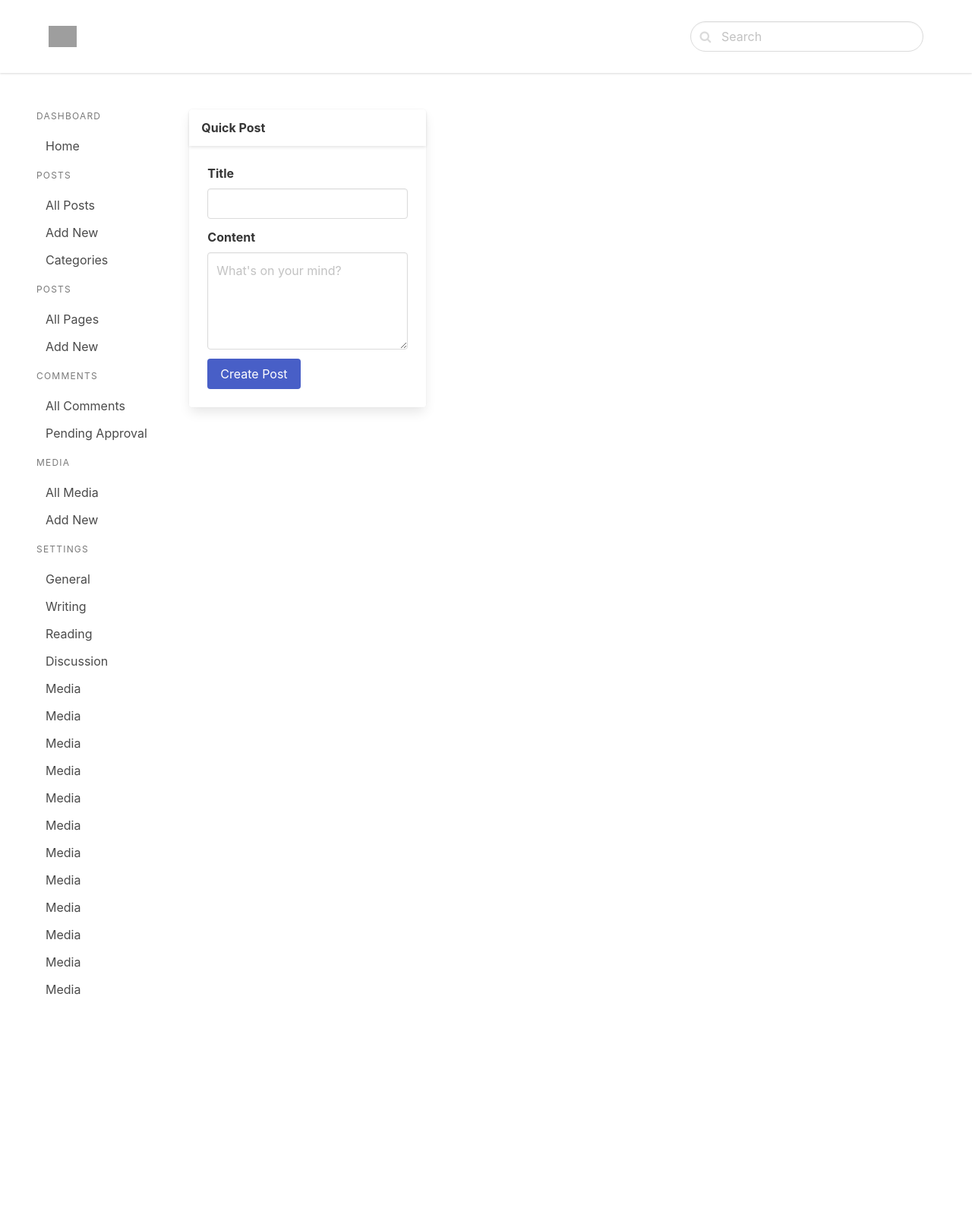
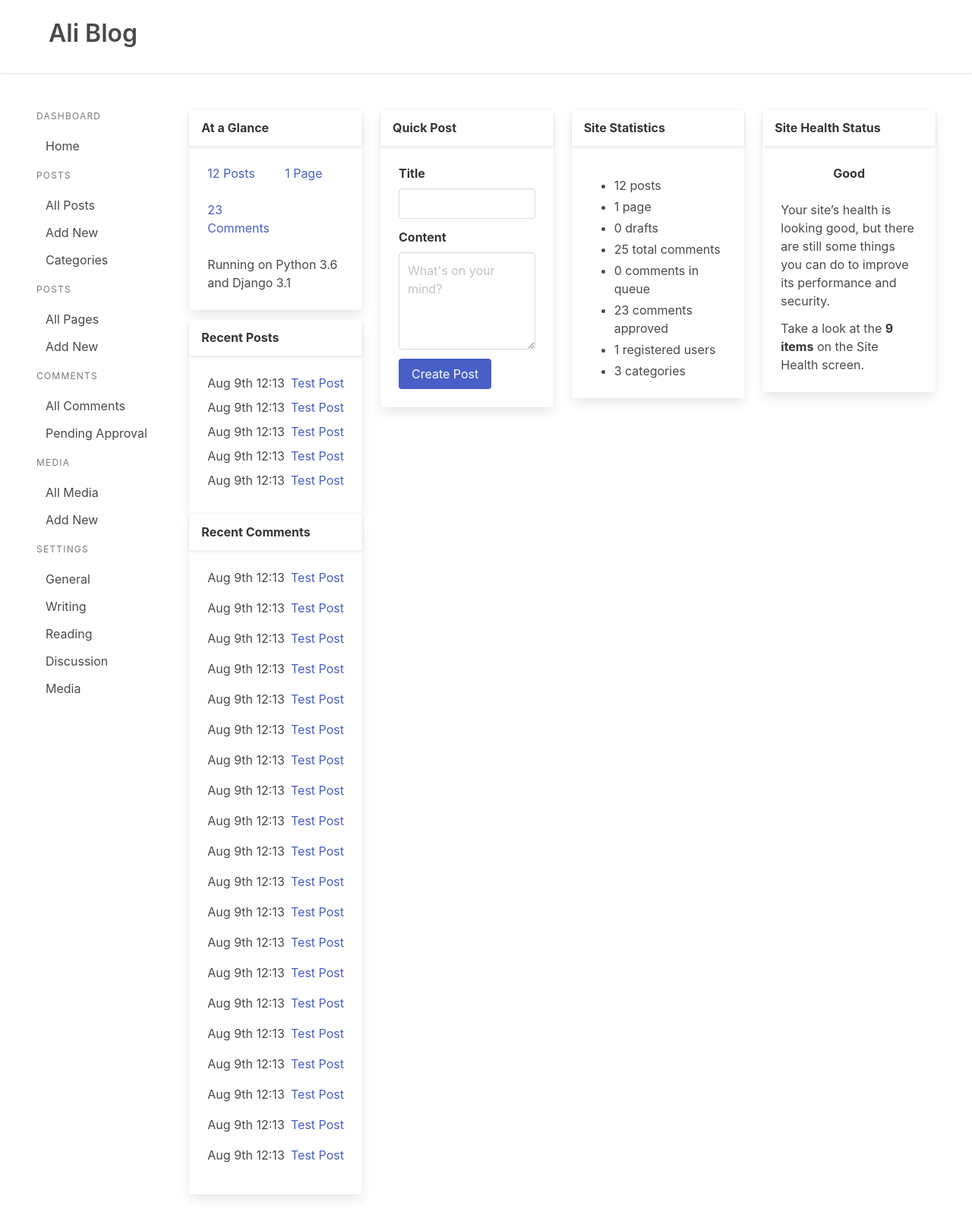
Before and after one commit to aligoren/django_blog_app, a Django app: page /dashboard in a window 1280 px wide. Shown: the whole page at 76% size. Before the commit the page ends 1309 px from the top, so only its background shows below. Run offline with Django 3.2, Linux system fonts and the light colour scheme; the visitor is signed in with stand-in values (Sample User, id 1); data that the repository does not hold is empty; some libraries are stand-ins or nearby versions; grey boxes are pictures that could not be loaded.

Commit message:
First bad dashboard completed

```diff
--- a/blog/blog_app/templates/auth/partial/_dashboard.html
+++ b/blog/blog_app/templates/auth/partial/_dashboard.html
@@ -1,30 +1,8 @@
 <div class="column is-10">
     <div class="columns">
-        <div class="column is-4">
-            <div class="card">
-                <header class="card-header">
-                    <p class="card-header-title">Quick Post</p>
-                </header>
-                <div class="card-content">
-                    <div class="field">
-                        <label class="label">Title</label>
-                        <div class="control">
-                            <input type="text" class="input">
-                        </div>
-                    </div>
-                    <div class="field">
-                        <label class="label">Content</label>
-                        <div class="control">
-                            <textarea class="textarea" placeholder="What's on your mind?"></textarea>
-                        </div>
-                    </div>
-                    <div class="field">
-                        <div class="control">
-                            <button class="button is-link">Create Post</button>
-                        </div>
-                    </div>
-                </div>
-            </div>
-        </div>
+        {% include 'auth/partial/dashboard/_at_a_glance.html' %}
+        {% include 'auth/partial/dashboard/_quick_post.html' %}
+        {% include 'auth/partial/dashboard/_stats.html' %}
+        {% include 'auth/partial/dashboard/_health_status.html' %}
     </div>
 </div>
--- a/blog/blog_app/templates/auth/partial/_menu.html
+++ b/blog/blog_app/templates/auth/partial/_menu.html
@@ -32,17 +32,6 @@
             <li><a href="{% url 'dashboard' %}">Reading</a></li>
             <li><a href="{% url 'dashboard' %}">Discussion</a></li>
             <li><a href="{% url 'dashboard' %}">Media</a></li>
-            <li><a href="{% url 'dashboard' %}">Media</a></li>
-            <li><a href="{% url 'dashboard' %}">Media</a></li>
-            <li><a href="{% url 'dashboard' %}">Media</a></li>
-            <li><a href="{% url 'dashboard' %}">Media</a></li>
-            <li><a href="{% url 'dashboard' %}">Media</a></li>
-            <li><a href="{% url 'dashboard' %}">Media</a></li>
-            <li><a href="{% url 'dashboard' %}">Media</a></li>
-            <li><a href="{% url 'dashboard' %}">Media</a></li>
-            <li><a href="{% url 'dashboard' %}">Media</a></li>
-            <li><a href="{% url 'dashboard' %}">Media</a></li>
-            <li><a href="{% url 'dashboard' %}">Media</a></li>
         </ul>
     </div>
 </div>
--- /dev/null
+++ b/blog/blog_app/templates/auth/partial/dashboard/_at_a_glance.html
@@ -0,0 +1,53 @@
+<div class="column is-3">
+    <div class="card mb-3">
+        <header class="card-header">
+            <p class="card-header-title">At a Glance</p>
+        </header>
+        <div class="card-content">
+            <div class="columns is-multiline">
+                <div class="column is-6"><a href="">12 Posts</a></div>
+                <div class="column is-6"><a href="">1 Page</a></div>
+                <div class="column is-6"><a href="">23 Comments</a></div>
+                <div class="column is-12">
+                    <p>Running on Python 3.6 and Django 3.1</p>
+                </div>
+            </div>
+        </div>
+    </div>
+
+    <div class="card">
+        <header class="card-header">
+            <p class="card-header-title">Recent Posts</p>
+        </header>
+        <div class="card-content">
+            <div class="columns is-multiline">
+                <div class="column is-12">
+                    {% for i in "x"|rjust:"5"|make_list %}
+                    <p class="mb-2">
+                        <span>Aug 9th 12:13</span>
+                        <a class="is-pulled-right" href="{% url 'dashboard' %}">Test Post</a>
+                    </p>
+                    {% endfor %}
+                </div>
+            </div>
+        </div>
+    </div>
+    <div class="card">
+        <header class="card-header">
+            <p class="card-header-title">Recent Comments</p>
+        </header>
+        <div class="card-content">
+            <div class="columns is-multiline">
+                <div class="column is-12">
+                    {% for i in "x"|rjust:"20"|make_list %}
+                    <div class="mb-4">
+                        <span>Aug 9th 12:13</span>
+                        <a class="is-pulled-right" href="{% url 'dashboard' %}">Test Post</a>
+                    </div>
+                    {% endfor %}
+                </div>
+            </div>
+        </div>
+    </div>
+
+</div>
--- /dev/null
+++ b/blog/blog_app/templates/auth/partial/dashboard/_health_status.html
@@ -0,0 +1,14 @@
+<div class="column is-3">
+    <div class="card">
+        <header class="card-header">
+            <p class="card-header-title">Site Health Status</p>
+        </header>
+        <div class="card-content">
+            <div class="content is-centered has-text-centered">
+                <strong class="">Good</strong>
+            </div>
+            <p class="mb-3">Your site’s health is looking good, but there are still some things you can do to improve its performance and security.</p>
+            <p> Take a look at the <strong>9 items</strong> on the Site Health screen. </p>
+        </div>
+    </div>
+</div>
--- /dev/null
+++ b/blog/blog_app/templates/auth/partial/dashboard/_quick_post.html
@@ -0,0 +1,26 @@
+<div class="column is-3">
+    <div class="card">
+        <header class="card-header">
+            <p class="card-header-title">Quick Post</p>
+        </header>
+        <div class="card-content">
+            <div class="field">
+                <label class="label">Title</label>
+                <div class="control">
+                    <input type="text" class="input">
+                </div>
+            </div>
+            <div class="field">
+                <label class="label">Content</label>
+                <div class="control">
+                    <textarea class="textarea" placeholder="What's on your mind?"></textarea>
+                </div>
+            </div>
+            <div class="field">
+                <div class="control">
+                    <button class="button is-link">Create Post</button>
+                </div>
+            </div>
+        </div>
+    </div>
+</div>
--- /dev/null
+++ b/blog/blog_app/templates/auth/partial/dashboard/_stats.html
@@ -0,0 +1,21 @@
+<div class="column is-3">
+    <div class="card">
+        <header class="card-header">
+            <p class="card-header-title">Site Statistics</p>
+        </header>
+        <div class="card-content">
+            <div class="content">
+                <ul>
+                    <li>12 posts</li>
+                    <li>1 page</li>
+                    <li>0 drafts</li>
+                    <li>25 total comments</li>
+                    <li>0 comments in queue</li>
+                    <li>23 comments approved</li>
+                    <li>1 registered users</li>
+                    <li>3 categories</li>
+                </ul>
+            </div>
+        </div>
+    </div>
+</div>
--- a/blog/blog_app/templates/base.html
+++ b/blog/blog_app/templates/base.html
@@ -20,9 +20,7 @@
     <nav class="navbar">
         <div class="container">
         <div class="navbar-brand">
-            <a class="navbar-item" href="../">
-            <img src="../images/bulma.png" alt="Logo">
-            </a>
+            <h1 class="title mt-3"><a class="navbar-item" href="{% url 'index' %}">Ali Blog</a></h1>
             <span class="navbar-burger burger" data-target="navbarMenu">
             <span></span>
             <span></span>
@@ -31,7 +29,7 @@
         </div>
         <div id="navbarMenu" class="navbar-menu">
             <div class="navbar-end">
-            <div class=" navbar-item">
+            <div hidden class=" navbar-item is-hidden">
                 <div class="control has-icons-left">
                 <input class="input is-rounded" type="email" placeholder="Search">
                 <span class="icon is-left">
```
